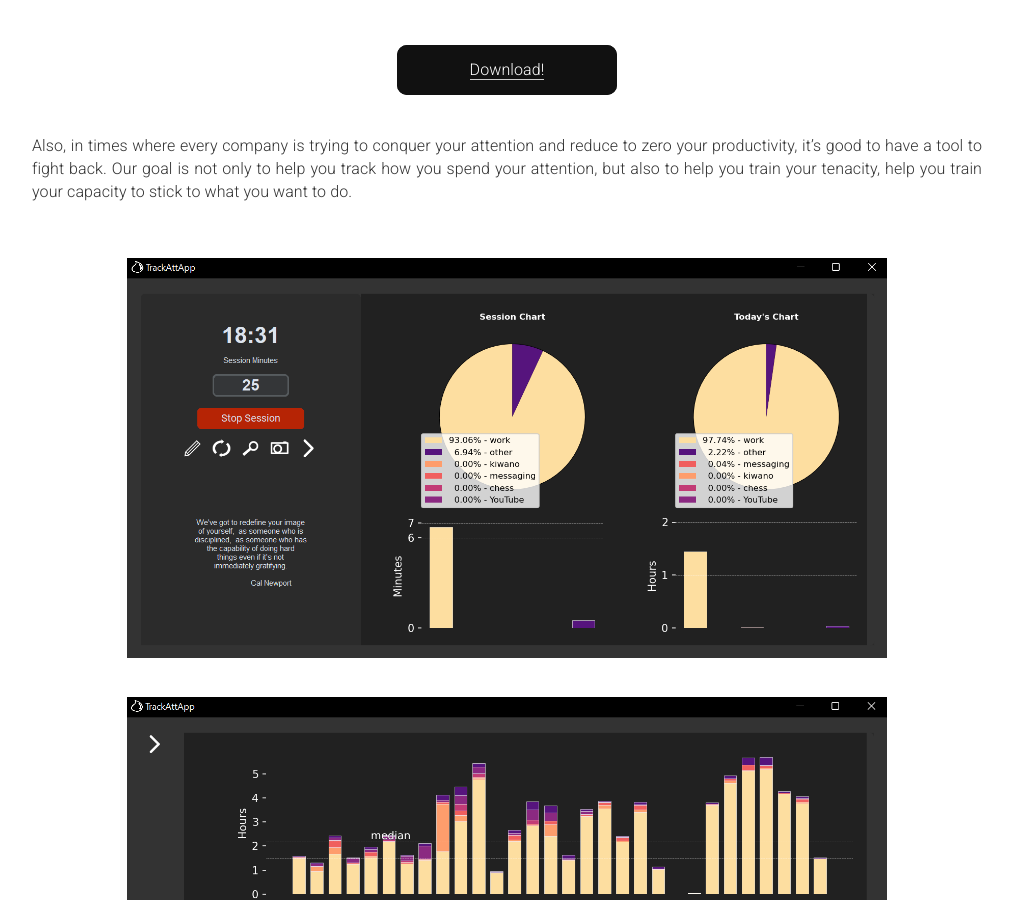
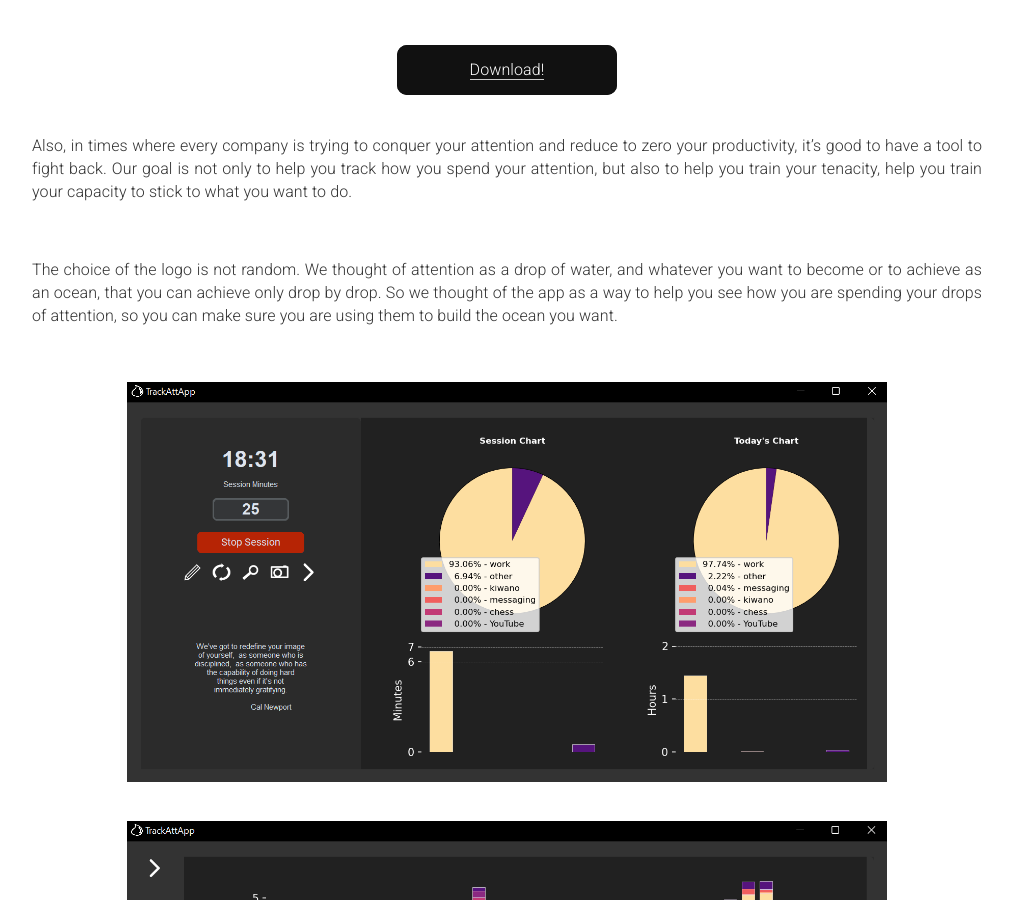
Before and after one commit to trackattapp/trackattapp, a Jekyll site: the page built from _pages/home.md, in a window 1280 px wide and 900 px high, scrolled down 494 px. Shown: the whole window, without its empty margins (133-1146 px from the left). Built offline with Jekyll 4.4.1, drawn with Linux system fonts in a browser that asks for light colours; some of the changed text lies outside the part shown.

Commit message:
minor changes

```diff
--- a/_pages/home.md
+++ b/_pages/home.md
@@ -44,6 +44,15 @@ it's good to have a tool to fight back. Our goal is not only to
 help you track how you spend your attention, but also to help
 you train your tenacity, help you train your capacity to stick
 to what you want to do.
+
+
+<br>
+
+The choice of the logo is not random. We thought of attention as a drop of water, and
+whatever you want to become or to achieve as an ocean, that you can achieve only drop by
+drop. So we thought of the app as a way to help you see how you are spending your drops
+of attention, so you can make sure you are using them to build the ocean you want.
+
 
 <br>
 
@@ -105,12 +114,4 @@ If you like the App and you want to make a donation here is where you can do it:
 </button>
 </center>
 
-<br>
-
-The choice of the logo is not random. We thought of attention as a drop of water, and
-whatever you want to become or to achieve as an ocean, that you can achieve only drop by
-drop. So we thought of the app as a way to help you see how you are spending your drops
-of attention, so you can make sure you are using them to build the ocean you want.
-
-
 <br><br><br><br><br><br><br><br><br><br><br>
```
